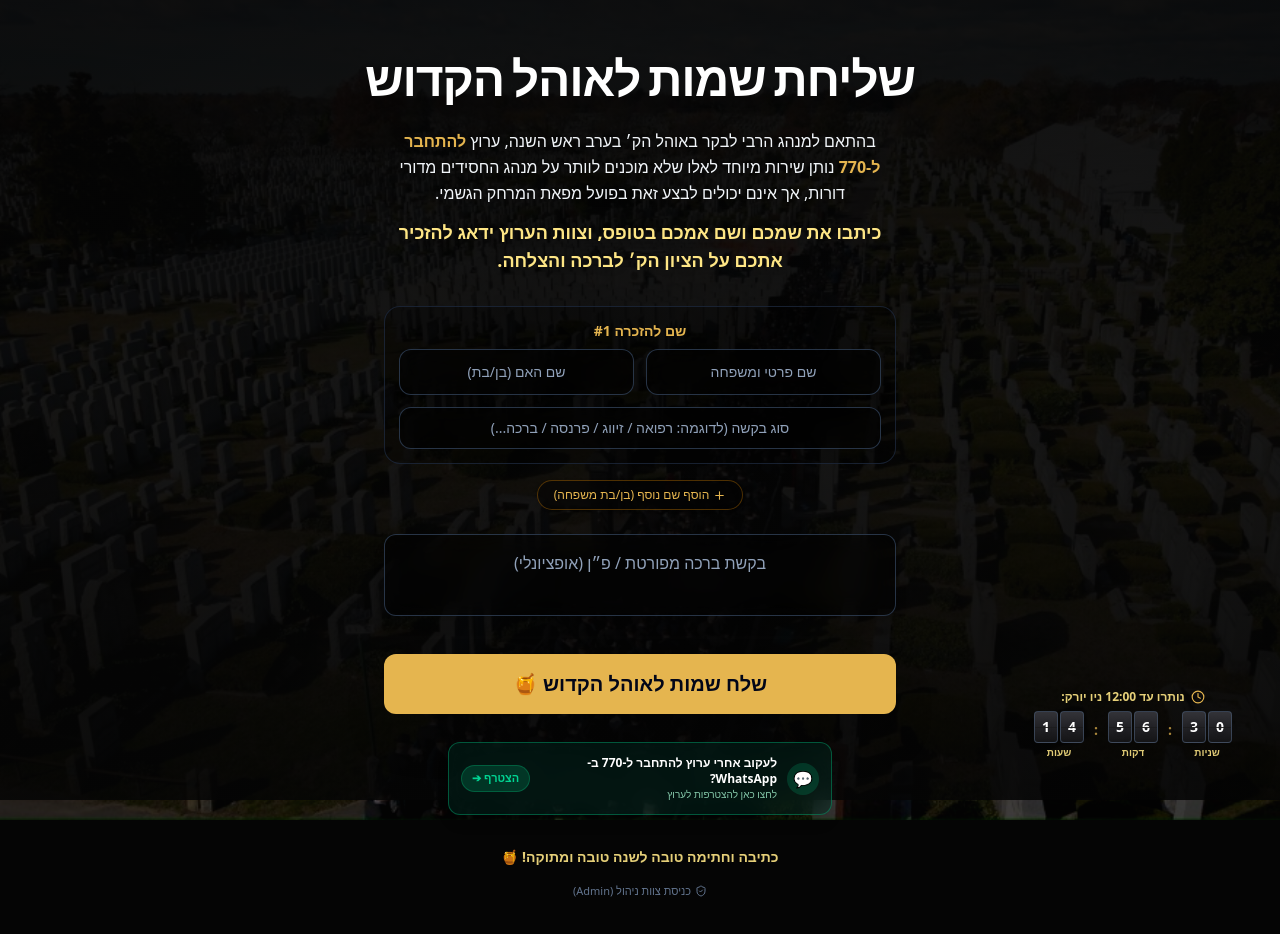
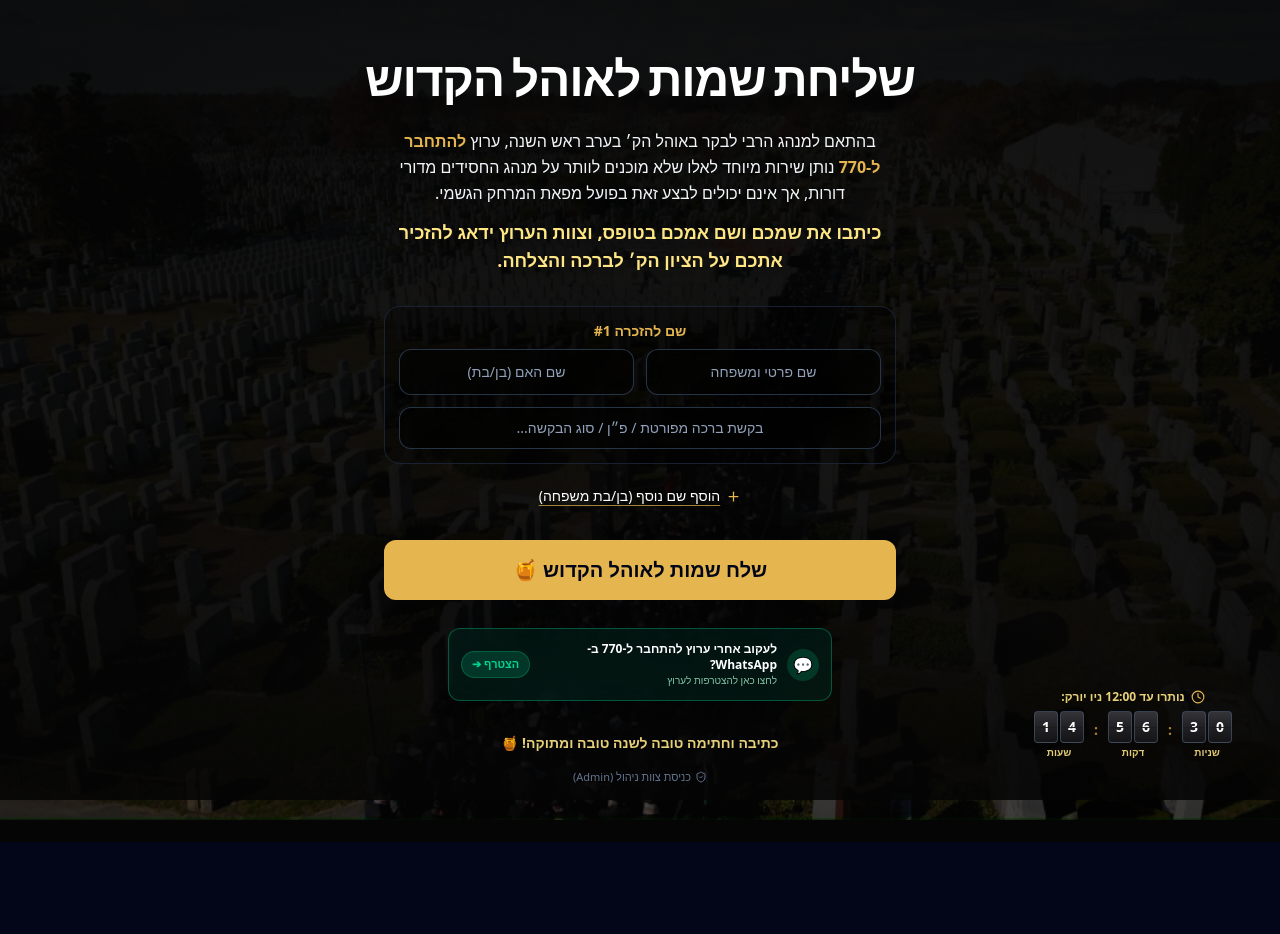
Before and after one commit to smichai/connect-to-770-ohel, a React (Vite) app: page / in a window 1280 px wide. Shown: the top 934 px of the page. After the commit the page ends 842 px from the top, so only its background shows below. Built offline with nearby package versions, Linux system fonts and the light colour scheme; a web font is replaced by a local one.

Commit message:
Remove redundant textarea and style add-name button as underlined text without frame

```diff
--- a/index.standalone.html
+++ b/index.standalone.html
@@ -106,13 +106,12 @@
 
       const exportToCSV = () => {
         if (filteredNames.length === 0) return alert('אין שמות לייצוא');
-        const headers = ['תאריך', 'שם מלא', 'שם האם', 'סוג הבקשה', 'הערות', 'סטטוס'];
+        const headers = ['תאריך', 'שם מלא', 'שם האם', 'סוג הבקשה / פ״ן', 'סטטוס'];
         const rows = filteredNames.map(i => [
           i.formattedDate || '',
           i.fullName || '',
           i.motherName || '',
-          i.requestType || '',
-          `"${(i.note || '').replace(/"/g, '""')}"`,
+          `"${(i.requestType || i.note || '').replace(/"/g, '""')}"`,
           i.status === 'processed' ? 'נקרא' : 'חדש'
         ]);
         const csvContent = '\uFEFF' + [headers.join(','), ...rows.map(r => r.join(','))].join('\n');
@@ -136,9 +135,9 @@
             <h2 style="text-align:center;">ב"ה | רשימת שמות לאוהל הקדוש 770</h2>
             <p style="text-align:center;">סה"כ שמות: ${filteredNames.length} | הדפסה: ${new Date().toLocaleString('he-IL')}</p>
             <table>
-              <thead><tr><th>#</th><th>שם מלא + שם האם</th><th>בקשה</th><th>הערות</th><th>תאריך</th></tr></thead>
+              <thead><tr><th>#</th><th>שם מלא + שם האם</th><th>בקשה / פ״ן</th><th>תאריך</th></tr></thead>
               <tbody>
-                ${filteredNames.map((n, i) => `<tr><td>${i+1}</td><td><b>${n.fullName}</b> בת/בן <b>${n.motherName}</b></td><td>${n.requestType || 'כללי'}</td><td>${n.note || '-'}</td><td>${n.formattedDate || ''}</td></tr>`).join('')}
+                ${filteredNames.map((n, i) => `<tr><td>${i+1}</td><td><b>${n.fullName}</b> בת/בן <b>${n.motherName}</b></td><td>${n.requestType || n.note || '-'}</td><td>${n.formattedDate || ''}</td></tr>`).join('')}
               </tbody>
             </table>
             <script>window.onload=function(){window.print();}</script>
@@ -150,9 +149,8 @@
 
       const filteredNames = names.filter(i => {
         const matchSearch = (i.fullName || '').includes(searchQuery) || (i.motherName || '').includes(searchQuery) || (i.note || '').includes(searchQuery) || (i.requestType || '').includes(searchQuery);
-        const matchCat = selectedCategory === 'all' || i.requestType === selectedCategory;
         const matchStat = statusFilter === 'all' || (statusFilter === 'new' && i.status !== 'processed') || (statusFilter === 'processed' && i.status === 'processed');
-        return matchSearch && matchCat && matchStat;
+        return matchSearch && matchStat;
       });
 
       if (!isAuthenticated) {
@@ -206,8 +204,7 @@
                   <th className="p-3">#</th>
                   <th className="p-3">שם מלא</th>
                   <th className="p-3">שם האם</th>
-                  <th className="p-3">סוג בקשה</th>
-                  <th className="p-3">הערה</th>
+                  <th className="p-3">בקשה / פ״ן</th>
                   <th className="p-3">תאריך</th>
                   <th className="p-3">סטטוס</th>
                   <th className="p-3 text-center">פעולות</th>
@@ -217,10 +214,9 @@
                 {filteredNames.map((n, idx) => (
                   <tr key={n.id} className="border-b border-slate-800/50 hover:bg-slate-800/30">
                     <td className="p-3 text-slate-500">{idx + 1}</td>
-                    <td className="p-3 font-bold text-white">{n.fullName}</td>
+                    <td className="p-3 font-bold text-[#E5B54F]">{n.fullName}</td>
                     <td className="p-3 text-amber-200">{n.motherName}</td>
-                    <td className="p-3"><span className="bg-amber-500/10 text-amber-300 px-2 py-0.5 rounded border border-amber-500/20">{n.requestType || 'כללי'}</span></td>
-                    <td className="p-3 text-slate-300">{n.note || '-'}</td>
+                    <td className="p-3 text-slate-200">{n.requestType || n.note || '-'}</td>
                     <td className="p-3 text-slate-400">{n.formattedDate || '-'}</td>
                     <td className="p-3">{n.status === 'processed' ? '✅ נקרא' : '🕒 חדש'}</td>
                     <td className="p-3 text-center flex justify-center gap-2">
@@ -239,7 +235,6 @@
     function App() {
       const [currentView, setCurrentView] = useState(() => window.location.hash === '#admin' ? 'admin' : 'landing');
       const [namesList, setNamesList] = useState([{ id: '1', name: '', motherName: '', requestType: '' }]);
-      const [personalRequest, setPersonalRequest] = useState('');
       const [submittedData, setSubmittedData] = useState(null);
       const [showSuccessModal, setShowSuccessModal] = useState(false);
       const [isSubmitting, setIsSubmitting] = useState(false);
@@ -297,7 +292,7 @@
               fullName: item.name.trim(),
               motherName: item.motherName.trim(),
               requestType: item.requestType.trim() || 'ברכה ואיחול',
-              note: personalRequest.trim(),
+              note: item.requestType.trim(),
               status: 'new',
               createdAt: firebase.firestore.FieldValue.serverTimestamp(),
               formattedDate: new Date().toLocaleString('he-IL')
@@ -316,7 +311,6 @@
           }
 
           setNamesList([{ id: '1', name: '', motherName: '', requestType: '' }]);
-          setPersonalRequest('');
 
         } catch (err) {
           console.error(err);
@@ -397,7 +391,7 @@
                 {/* Free Text Input for Request Type */}
                 <input
                   type="text"
-                  placeholder="סוג בקשה (לדוגמה: רפואה / זיווג / פרנסה / ברכה...)"
+                  placeholder="בקשת ברכה מפורטת / פ״ן / סוג הבקשה..."
                   value={item.requestType}
                   onChange={e => handleNameChange(item.id, 'requestType', e.target.value)}
                   className="w-full bg-black/50 border border-slate-700/80 focus:border-[#E5B54F] text-xs sm:text-sm text-amber-200 placeholder-slate-400 text-center rounded-xl p-2.5 outline-none"
@@ -405,13 +399,11 @@
               </div>
             ))}
 
-            <button type="button" onClick={handleAddNameRow} className="text-xs text-[#E5B54F] border border-amber-500/30 bg-black/40 px-3 py-1 rounded-full mx-auto">
-              + הוסף שם נוסף
+            <button type="button" onClick={handleAddNameRow} className="text-white hover:text-[#E5B54F] underline underline-offset-4 decoration-[#E5B54F]/70 font-medium text-xs sm:text-sm transition-colors cursor-pointer bg-transparent border-none py-1.5 px-2 flex items-center justify-center gap-1.5 mx-auto">
+              + הוסף שם נוסף (בן/בת משפחה)
             </button>
 
-            <textarea rows={2} placeholder="בקשת ברכה מפורטת / פ״ן (אופציונלי)" value={personalRequest} onChange={e => setPersonalRequest(e.target.value)} className="w-full bg-black/40 border border-slate-700 rounded-xl p-3 text-sm text-white text-center" />
-
-            <button type="submit" disabled={isSubmitting} className="w-full py-4 rounded-xl bg-[#E5B54F] hover:bg-[#d4a33d] text-black font-black text-lg shadow-xl text-center">
+            <button type="submit" disabled={isSubmitting} className="w-full py-4 rounded-xl bg-[#E5B54F] hover:bg-[#d4a33d] text-black font-black text-lg shadow-xl text-center mt-2">
               {isSubmitting ? 'שומר ב-Firebase...' : 'שלח שמות לאוהל הקדוש 🍯'}
             </button>
           </form>
--- a/src/App.jsx
+++ b/src/App.jsx
@@ -18,10 +18,6 @@ export default function App() {
   const [namesList, setNamesList] = useState([
     { id: '1', name: '', motherName: '', requestType: '' }
   ]);
-
-  const [submitterName, setSubmitterName] = useState('');
-  const [submitterPhone, setSubmitterPhone] = useState('');
-  const [personalRequest, setPersonalRequest] = useState('');
 
   const [submittedData, setSubmittedData] = useState(null);
   const [showSuccessModal, setShowSuccessModal] = useState(false);
@@ -102,15 +98,12 @@ export default function App() {
           fullName: item.name.trim(),
           motherName: item.motherName.trim(),
           requestType: item.requestType.trim() || 'ברכה ואיחול',
-          note: personalRequest.trim()
+          note: item.requestType.trim()
         });
       }
 
       const newSubmission = {
         id: `770-${Math.floor(1000 + Math.random() * 9000)}`,
-        submitterName: submitterName.trim() || validNames[0].name,
-        submitterPhone: submitterPhone.trim(),
-        personalRequest: personalRequest.trim(),
         names: validNames,
         date: new Date().toISOString()
       };
@@ -128,7 +121,6 @@ export default function App() {
       }
 
       setNamesList([{ id: '1', name: '', motherName: '', requestType: '' }]);
-      setPersonalRequest('');
 
     } catch (err) {
       console.error("Submission Error:", err);
@@ -176,7 +168,7 @@ export default function App() {
       {/* Main Completely Centered Layout */}
       <div className="relative z-10 max-w-xl w-full text-center space-y-6 py-8 px-2 mx-auto flex flex-col items-center justify-center my-auto">
 
-        {/* Floating Bottom Right Mechanical Split-Flap Clock - Shifted Slightly Left & Centered Header */}
+        {/* Floating Bottom Right Mechanical Split-Flap Clock - Frameless */}
         <div className="fixed bottom-4 right-8 sm:right-12 z-40 flex flex-col items-center text-center drop-shadow-2xl">
           <div className="inline-flex items-center justify-center gap-1.5 text-[11px] sm:text-xs text-amber-200/90 font-semibold mb-1.5 drop-shadow-md text-center mx-auto">
             <Clock size={14} className="text-[#E5B54F]" />
@@ -293,11 +285,11 @@ export default function App() {
                   />
                 </div>
 
-                {/* Free Text Input for Request Type */}
+                {/* Free Text Input for Request / Blessing */}
                 <div className="pt-1 w-full">
                   <input
                     type="text"
-                    placeholder="סוג בקשה (לדוגמה: רפואה / זיווג / פרנסה / ברכה...)"
+                    placeholder="בקשת ברכה מפורטת / פ״ן / סוג הבקשה..."
                     value={item.requestType}
                     onChange={(e) => handleNameChange(item.id, 'requestType', e.target.value)}
                     className="w-full bg-black/50 border border-slate-700/80 focus:border-[#E5B54F] rounded-xl px-4 py-2.5 text-xs sm:text-sm text-amber-200 placeholder-slate-400 text-center focus:outline-none backdrop-blur-md transition-all"
@@ -307,30 +299,21 @@ export default function App() {
               </div>
             ))}
 
+            {/* Add Name Button - Elegant White Text with Underline, No Border Box */}
             <button
               type="button"
               onClick={handleAddNameRow}
-              className="text-[11px] sm:text-xs text-[#E5B54F] hover:underline flex items-center justify-center gap-1 mx-auto font-medium py-1.5 px-4 rounded-full border border-amber-500/30 bg-black/40 backdrop-blur-md shadow-sm transition-all hover:bg-amber-500/10"
+              className="text-white hover:text-[#E5B54F] underline underline-offset-4 decoration-[#E5B54F]/70 font-medium text-xs sm:text-sm transition-colors cursor-pointer bg-transparent border-none py-1.5 px-2 flex items-center justify-center gap-1.5 mx-auto"
             >
-              <Plus size={13} />
+              <Plus size={15} className="text-[#E5B54F]" />
               <span>הוסף שם נוסף (בן/בת משפחה)</span>
             </button>
-          </div>
-
-          <div className="w-full space-y-3.5 pt-1 text-center">
-            <textarea
-              rows={2}
-              placeholder="בקשת ברכה מפורטת / פ״ן (אופציונלי)"
-              value={personalRequest}
-              onChange={(e) => setPersonalRequest(e.target.value)}
-              className="w-full bg-black/40 border border-slate-700/80 focus:border-[#E5B54F] rounded-xl p-4 text-sm sm:text-base text-white placeholder-slate-400 focus:outline-none resize-none text-center backdrop-blur-md transition-all shadow-lg"
-            />
           </div>
 
           <button
             type="submit"
             disabled={isSubmitting}
-            className="w-full py-4 rounded-xl bg-[#E5B54F] hover:bg-[#d4a33d] disabled:opacity-50 text-slate-950 font-black text-lg sm:text-xl shadow-2xl transition-all cursor-pointer mt-3 text-center"
+            className="w-full py-4 rounded-xl bg-[#E5B54F] hover:bg-[#d4a33d] disabled:opacity-50 text-slate-950 font-black text-lg sm:text-xl shadow-2xl transition-all cursor-pointer mt-2 text-center"
           >
             {isSubmitting ? 'שומר ב-Firebase...' : 'שלח שמות לאוהל הקדוש 🍯'}
           </button>
@@ -405,7 +388,7 @@ export default function App() {
             <div className="bg-black/60 rounded-xl p-3 text-right space-y-1 text-xs border border-slate-800">
               {submittedData.names.map((n, i) => (
                 <div key={i} className="text-slate-200">
-                  • <strong>{n.name}</strong> ({n.motherName}) <span className="text-[10px] text-amber-200/70">[{n.requestType || 'ברכה'}]</span>
+                  • <strong>{n.name}</strong> ({n.motherName}) {n.requestType ? <span className="text-[10px] text-amber-200/80">[{n.requestType}]</span> : ''}
                 </div>
               ))}
             </div>
@@ -422,7 +405,7 @@ export default function App() {
 
               <button
                 onClick={() => setShowSuccessModal(false)}
-                className="w-full py-2 bg-slate-800 text-[#E5B54F] text-xs rounded-xl"
+                className="w-full py-2 bg-slate-800 text-slate-400 text-xs rounded-xl"
               >
                 סגור
               </button>
```
